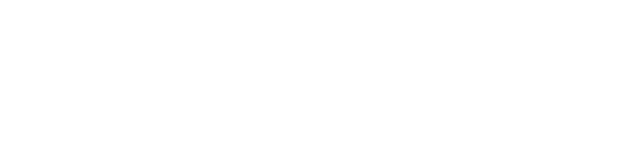
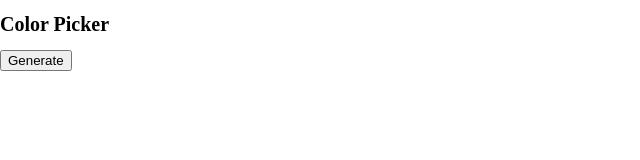
Before and after one commit to AndresEstebanGonzalez/ColorPicker, a plain HTML site: page index.html in a window 1280 px wide. Shown: the whole page, without its empty margins (0-640 px from the left). Drawn offline with Linux system fonts and the light colour scheme.

Commit message:
App Html structure made.

```diff
--- a/index.html
+++ b/index.html
@@ -7,6 +7,18 @@
     <title>Color Picker</title>
     <link rel="stylesheet" href="style.css" />
   </head>
-  <body></body>
+  <body>
+    <div class="main">
+      <div class="top-sector">
+        <h1 class="app-title">Color Picker</h1>
+      </div>
+      <div class="middle-sector">
+        <div class="color-circle" id="colorCircle"></div>
+      </div>
+      <div class="bottom-sector">
+        <button class="color-Btn" id="colorBtn">Generate</button>
+      </div>
+    </div>
+  </body>
   <script src="script.js"></script>
 </html>
```
